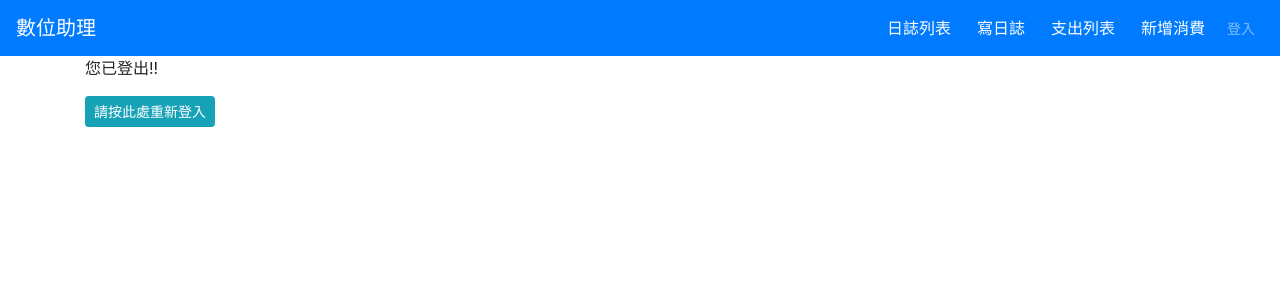
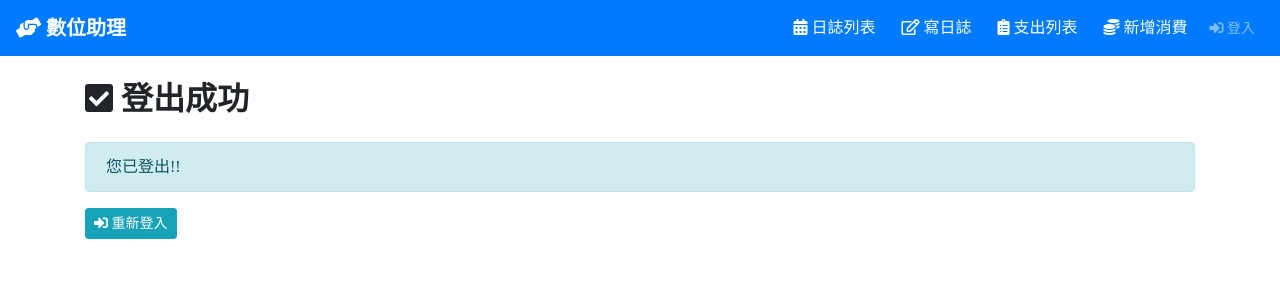
Before and after one commit to Kayxue/assistant, a Django app: template templates/registration/logged_out.html in a window 1280 px wide. Shown: the top 300 px of the page. Run offline with Django 3.2, Linux system fonts and the light colour scheme; the template is opened without the code that fills it, so the values that code supplies are empty; some libraries are stand-ins or nearby versions.

Commit message:
2020/01/10

```diff
--- a/assistant/urls.py
+++ b/assistant/urls.py
@@ -22,5 +22,6 @@ urlpatterns = [
     path('', RedirectView.as_view(url='journal/')),
     path('journal/', include('journal.urls')),
     path('accounts/', include('django.contrib.auth.urls')),
-    path('expenses/',include('expenses.urls'))
+    path('expenses/',include('expenses.urls')),
+
 ]
--- a/expenses/urls.py
+++ b/expenses/urls.py
@@ -6,4 +6,5 @@ urlpatterns = [
     path('create/', ExpenseCreate.as_view(), name='expense_create'),
     path('<int:pk>/update/', ExpenseUpdate.as_view(), name='expense_update'),
     path('<int:pk>/delete/', ExpenseDelete.as_view(), name='expense_delete'),
+    path('userinfo/',Userinfo.as_view(),name='userinfo')
 ]
--- /dev/null
+++ b/static/css/custom.css
@@ -0,0 +1,3 @@
+body {
+    font-family: "微軟正黑體";
+}
--- a/templates/base.html
+++ b/templates/base.html
@@ -5,32 +5,46 @@
   <meta name="viewport" content="width=device-width, initial-scale=1.0">
   <meta http-equiv="X-UA-Compatible" content="ie=edge">
   <link rel="stylesheet" href="/static/css/bootstrap.min.css">
+  <script src="https://code.jquery.com/jquery-3.4.1.slim.min.js" integrity="sha384-J6qa4849blE2+poT4WnyKhv5vZF5SrPo0iEjwBvKU7imGFAV0wwj1yYfoRSJoZ+n" crossorigin="anonymous"></script>
+  <script src="https://cdn.jsdelivr.net/npm/popper.js@1.16.0/dist/umd/popper.min.js" integrity="sha384-Q6E9RHvbIyZFJoft+2mJbHaEWldlvI9IOYy5n3zV9zzTtmI3UksdQRVvoxMfooAo" crossorigin="anonymous"></script>
+  <link rel="stylesheet" href="https://use.fontawesome.com/releases/v5.0.13/css/all.css" integrity="sha384-DNOHZ68U8hZfKXOrtjWvjxusGo9WQnrNx2sqG0tfsghAvtVlRW3tvkXWZh58N9jp" crossorigin="anonymous">
+  <link rel="stylesheet" href="/static/css/custom.css">
   <title>數位助理</title>
+  <style>
+    *{
+
+    }
+  </style>
 </head>
 <body>
 
   <nav class="navbar navbar-expand-lg navbar-dark bg-primary">
-    <a class="navbar-brand">數位助理</a>
+    <a class="navbar-brand font-weight-bold"><i class="fas fa-hands-helping"></i> 數位助理</a>
     <button class="navbar-toggler" type="button" data-toggle="collapse" data-target="#navbarNav" aria-controls="navbarNav" aria-expanded="false" aria-label="Toggle navigation">
       <span class="navbar-toggler-icon"></span>
     </button>
     <!-- 導覽列選單內容(可收合) -->
     <div class="collapse navbar-collapse" id="navbarNav">
       <ul class="navbar-nav ml-auto">
-        <li class="nav-item"><a href="/journal/" class="btn btn-primary">日誌列表</a></li>
-        <li class="nav-item"><a href="/journal/create/" class="btn btn-primary">寫日誌</a></li>
-        <li class="nav-item"><a href="{% url 'expense_list' %}" class="btn btn-primary">支出列表</a></li>
-        <li class="nav-item"><a href="{% url 'expense_create' %}" class="btn btn-primary">新增消費</a></li>
+        <li class="nav-item"><a href="/journal/" class="btn btn-primary"><i class="fas fa-calendar-alt"></i> 日誌列表</a></li>
+        <li class="nav-item"><a href="/journal/create/" class="btn btn-primary"><i class="far fa-edit"></i> 寫日誌</a></li>
+        <li class="nav-item"><a href="{% url 'expense_list' %}" class="btn btn-primary"><i class="fas fa-clipboard-list"></i> 支出列表</a></li>
+        <li class="nav-item"><a href="{% url 'expense_create' %}" class="btn btn-primary"><i class="fas fa-coins"></i> 新增消費</a></li>
         {% if user.is_authenticated %}
-        <li class="nav-item"><a href="/accounts/logout" class="nav-link btn btn-sm btn-danger">{{ user.username }} 登出</a></li>
+        <li class="nav-item"><a href="" class="btn btn-primary"><i class="fas fa-address-card"></i> {{ user.username }}</a></li>
+        <li class="nav-item"><a href="/accounts/logout" class="nav-link btn btn-sm btn-danger"><i class="fas fa-sign-out-alt"></i> 登出</a></li>
+        <li>{{ user.date_joined }}</li>
         {% else %}
-        <li class="nav-item"><a href="{% url 'login' %}" class="nav-link btn btn-sm btn-primary">登入</a></li>
+        <li class="nav-item"><a href="{% url 'login' %}" class="nav-link btn btn-sm btn-primary"><i class="fas fa-sign-in-alt"></i> 登入</a></li>
         {% endif %}
       </ul>
     </div>
   </nav>
 
 
-  <div class="container">{% block content %}{% endblock %}</div>
+  <div class="container mt-4">{% block content %}{% endblock %}</div>
+  <script src="https://code.jquery.com/jquery-3.3.1.slim.min.js" integrity="sha384-q8i/X+965DzO0rT7abK41JStQIAqVgRVzpbzo5smXKp4YfRvH+8abtTE1Pi6jizo" crossorigin="anonymous"></script>
+  <script src="https://cdnjs.cloudflare.com/ajax/libs/popper.js/1.14.3/umd/popper.min.js" integrity="sha384-ZMP7rVo3mIykV+2+9J3UJ46jBk0WLaUAdn689aCwoqbBJiSnjAK/l8WvCWPIPm49" crossorigin="anonymous"></script>
+  <script src="https://stackpath.bootstrapcdn.com/bootstrap/4.1.1/js/bootstrap.min.js" integrity="sha384-smHYKdLADwkXOn1EmN1qk/HfnUcbVRZyYmZ4qpPea6sjB/pTJ0euyQp0Mk8ck+5T" crossorigin="anonymous"></script>
 </body>
 </html>
--- a/templates/expenses/expense_list.html
+++ b/templates/expenses/expense_list.html
@@ -1,11 +1,11 @@
 {% extends "base.html" %}
 
 {% block content %}
-<h2>我的支出紀錄</h2>
+<h2 class="font-weight-bold mb-4">我的支出紀錄 <span class="badge badge-info badge-pill badge-sm"><i class="fas fa-user-alt"></i> 使用者：{{user.username}}</span></span></h2>
 <table class="table table-striped table-hover">
   <thead class="thead-dark">
     <tr>
-        <th>時間</th>
+        <th><i class="fas fa-clock"></i>時間</th>
         <th>項目</th>
         <th>類別</th>
         <th>金額</th>
@@ -19,7 +19,7 @@
     <td><a href="{{ expense.id }}/update/">{{ expense.item }}</a></td>
     <td>{{ expense.get_category_display }}</td>
     <td>{{ expense.amount }}</td>
-    <td><a href="{{ expense.id }}/delete/">刪除</a></td>
+    <td><a href="{{ expense.id }}/delete/" class="btn btn-sm btn-danger"><i class="fas fa-trash-alt"></i> 刪除</a></td>
   </tr>
   {% endfor %}
 </table>
--- a/templates/form.html
+++ b/templates/form.html
@@ -1,11 +1,13 @@
 {% extends 'base.html' %}
 
 {% block content %}
+<h2>{{title}}</h2>
+
 <form action="" method="post" class="form-group">
   {% csrf_token %}
-  <table>
+  <table class="table table-sm">
     {{ form.as_table }}
   </table>
-  <input type="submit" value="送出" class="btn btn-sm btn-success"/>
+  <input type="submit" value="送出" class="btn btn-sm btn-success mt-4"/>
 </form>
 {% endblock %}
--- a/templates/journal/journal_list.html
+++ b/templates/journal/journal_list.html
@@ -1,11 +1,11 @@
 {% extends 'base.html' %}
 
 {% block content %}
-<h2>我的日誌<span class="badge badge-info badge-pill badge-sm">{{user.username}}</span></h2>
+<h2 class="font-weight-bold mb-4"><i class="fas fa-calendar-alt"></i> 我的日誌 <span class="badge badge-info badge-pill badge-sm"><i class="fas fa-user-alt"></i> 使用者：{{user.username}}</span></h2>
 <table class="table table-striped table-hover">
   <thead class="thead-dark">
     <tr>
-        <th scope="col">時間</th>
+        <th scope="col"><i class="fas fa-clock"></i>時間</th>
         <th scope="col">項目</th>
         <th scope="col">操作</th>
     </tr>
@@ -16,7 +16,7 @@
         <tr>
             <td>{{ journal.created|date:"l" }}{{ journal.created }}</td>
             <td><a href="{{ journal.id }}/update/">{{ journal.content }}</a></td>
-            <td><a href="{{ journal.id }}/delete/" class="btn btn-sm btn-danger">刪除</a></td>
+            <td><a href="{{ journal.id }}/delete/" class="btn btn-sm btn-danger"><i class="fas fa-trash-alt"></i> 刪除</a></td>
         </tr>
     {% endfor %}
     </tbody>
--- a/templates/pagination.html
+++ b/templates/pagination.html
@@ -1,7 +1,7 @@
 {% if is_paginated %}
-  <div>
+  <div class="mt-4">
   {% if page_obj.has_previous %}
-    <a class="btn btn-sm btn-danger btn-group-sm" href="?page={{ page_obj.previous_page_number }}">上一頁</a>
+    <a class="btn btn-sm btn-danger btn-group-sm" href="?page={{ page_obj.previous_page_number }}"><i class="fas fa-arrow-alt-circle-left"></i></a>
   {% endif %}
     <div class="btn-group" role="group" aria-label="Basic example">
     {% for page in paginator.page_range %}
@@ -13,7 +13,7 @@
     {% endfor %}
     </div>
   {% if page_obj.has_next %}
-    <a class="btn btn-sm btn-success" href="?page={{ page_obj.next_page_number }}">下一頁</a>
+    <a class="btn btn-sm btn-success" href="?page={{ page_obj.next_page_number }}"><i class="fas fa-arrow-alt-circle-right"></i></a>
   {% endif %}
   </div>
 {% endif %}
--- a/templates/registration/logged_out.html
+++ b/templates/registration/logged_out.html
@@ -1,7 +1,8 @@
 {% extends "base.html" %}
 
 {% block content %}
-<p>您已登出!!</p>
+<h2 class="font-weight-bold"><i class="fas fa-check-square"></i> 登出成功</h2>
+<p class="alert alert-info mt-4">您已登出!!</p>
 
-<a href="{% url 'login'%}" class="btn btn-sm btn-info">請按此處重新登入</a>
+<a href="{% url 'login'%}" class="btn btn-sm btn-info"><i class="fas fa-sign-in-alt"></i> 重新登入</a>
 {% endblock %}
--- a/templates/registration/login.html
+++ b/templates/registration/login.html
@@ -2,9 +2,9 @@
 
 {% block content %}
 {% if form.errors %}
-<p>帳號或密碼不符合，請再試一次。</p>
+<p class="alert alert-danger">帳號或密碼不符合，請再試一次。</p>
 {% endif %}
-
+<h2 class="font-weight-bold">登入</h2>
 <form action="" method="post">
   {% csrf_token %}
   <div>
@@ -16,7 +16,7 @@
     <td>{{ form.password }}</td>
   </div>
   <div>
-    <input type="submit" value="登入" class="btn btn-sm btn-secondary" />
+    <input type="submit"  value="登入" class="btn btn-sm btn-secondary" />
   </div>
 </form>
 {% endblock %}
--- /dev/null
+++ b/templates/userinfo.html
@@ -0,0 +1,5 @@
+{% extends "base.html" %}
+{% block content %}
+<h2 class="h2 mt-4">{{title}}</h2>
+
+{% endblock content %}
```
Also changed, not shown: expenses/forms.py (added, +12 -0 lines), expenses/views.py (+22 -2 lines), journal/form.py (added, +10 -0 lines), journal/views.py (+11 -2 lines), db.sqlite3.
